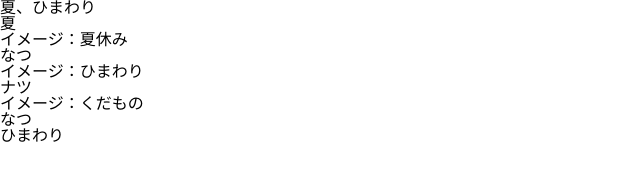
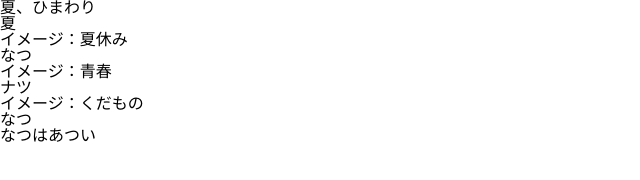
Before and after one commit to konomi-sato/responsive-site, a plain HTML site: page index.html in a window 1280 px wide. Shown: the full height of the page, 0-640 px from the left. Drawn offline with nearby package versions, Linux system fonts and the light colour scheme.

Commit message:
やり直し更新

```diff
--- a/index.html
+++ b/index.html
@@ -22,7 +22,7 @@
           </div>  <!--box1-->
           <div class="box1">
             <h2 class="title">なつ</h2>
-            <p>イメージ：ひまわり</p>
+            <p>イメージ：青春</p>
           </div>    <!--box1-->
           <div class="box1">
             <h2 class="title">ナツ</h2>
@@ -36,7 +36,7 @@
       </main>
       <footer>
       <div class="text">
-      <p>ひまわり</p>
+      <p>なつはあつい</p>
       </div>
       </footer>
     </body>
```
